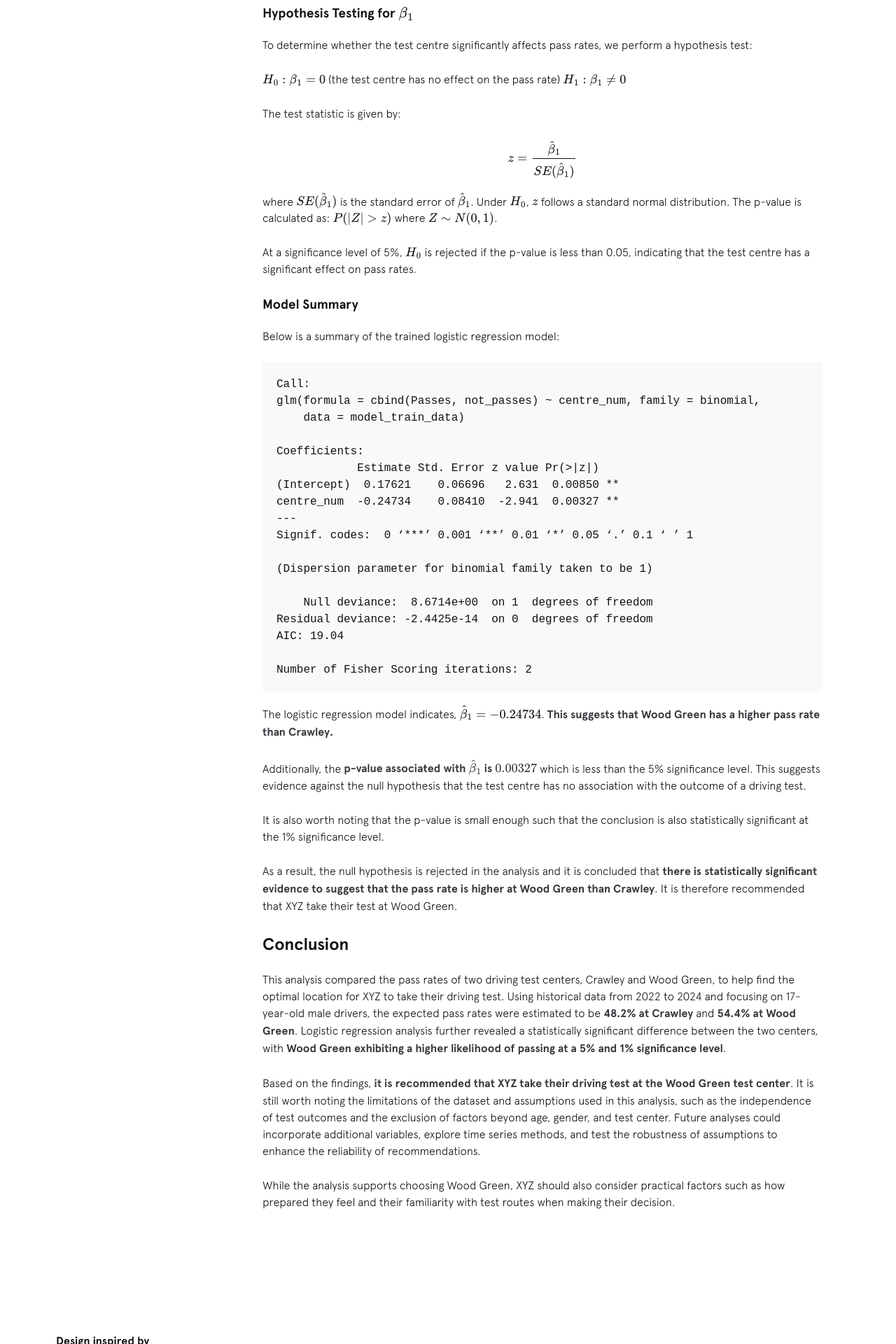
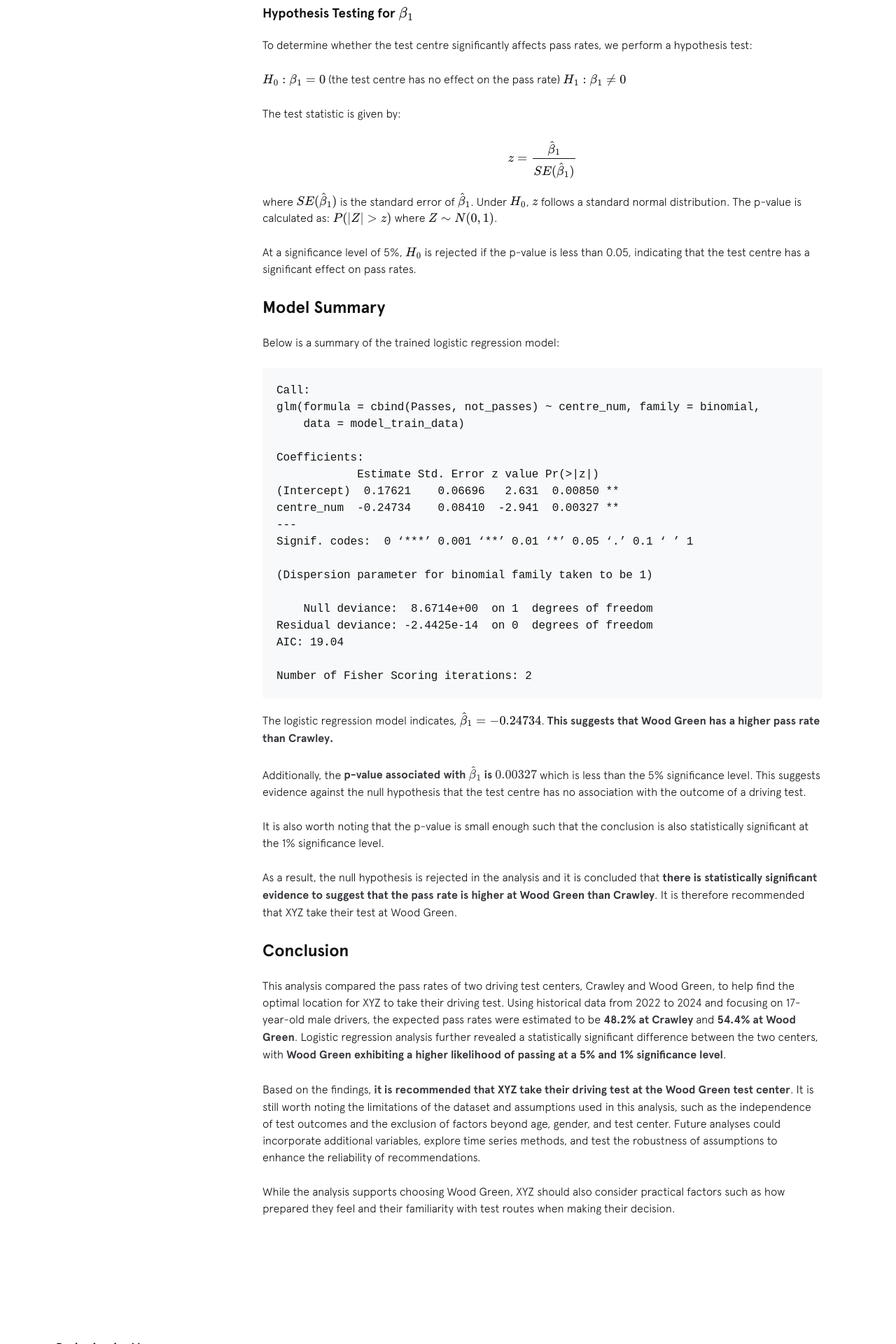
Before and after one commit to belowwind-islander/belowwind-islander.github.io, a Jekyll site: the page built from _posts/2024-12-04-comparing-driving-test-centres.md, in a window 1280 px wide. Shown: the part 4480-6400 px from the top of the page at 70% size. Built offline with Jekyll 4.4.1, drawn with Linux system fonts in a browser that asks for light colours; nearby versions of some CDN libraries; formulas are drawn with MathJax 3.

```diff
--- a/_posts/2024-12-04-comparing-driving-test-centres.md
+++ b/_posts/2024-12-04-comparing-driving-test-centres.md
@@ -161,7 +161,7 @@ where $$SE(\hat{\beta}_1)$$ is the standard error of $$\hat{\beta}_1$$. Under $$
 
 At a significance level of 5%, $$H_0$$ is rejected if the p-value is less than 0.05, indicating that the test centre has a significant effect on pass rates.
 
-### Model Summary
+## Model Summary
 
 Below is a summary of the trained logistic regression model:
 
```
